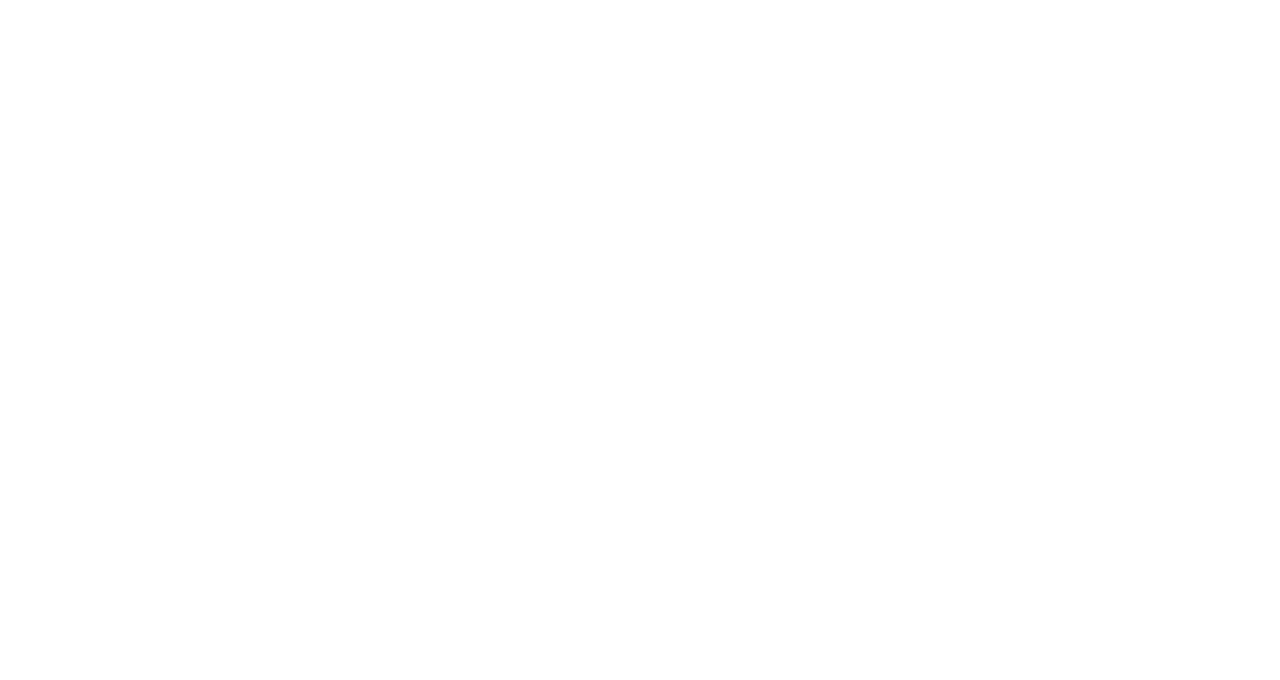
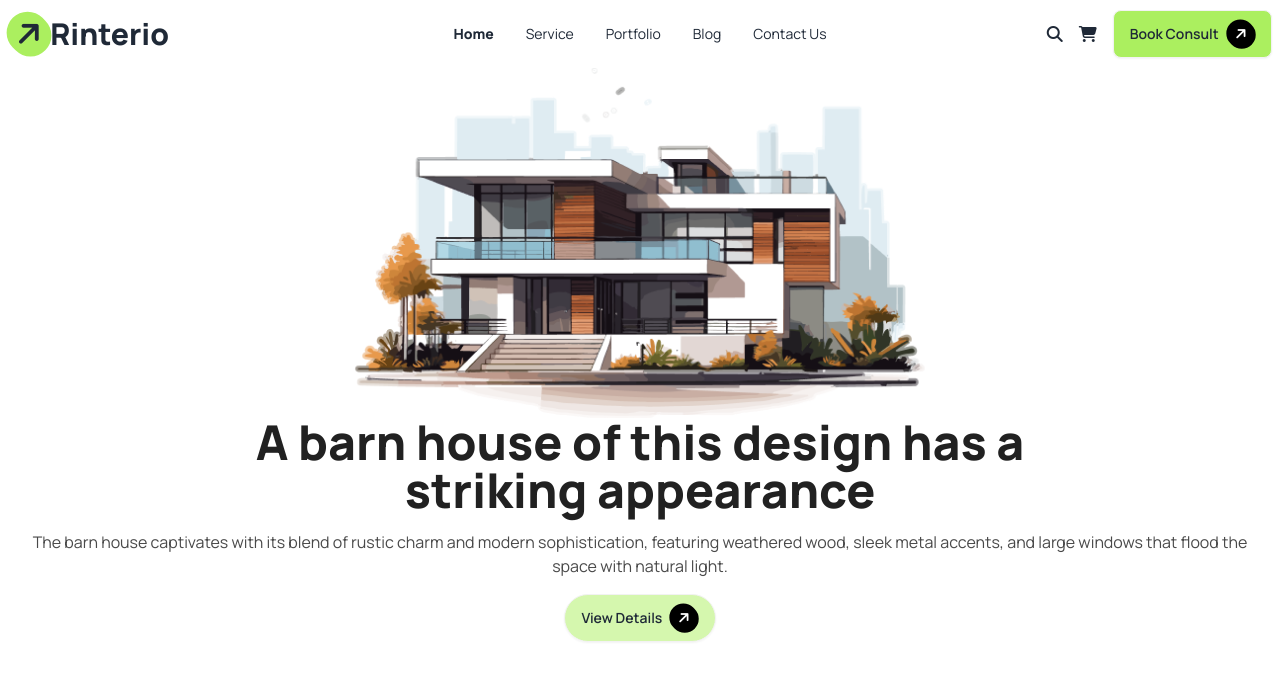
Before and after one commit to safin33221/Assignment-3, a plain HTML site: page index.html in a window 1280 px wide. Drawn offline with nearby package versions, Linux system fonts and the light colour scheme.

Commit message:
header section complete

```diff
--- a/index.html
+++ b/index.html
@@ -1,5 +1,5 @@
 <!DOCTYPE html>
-<html lang="en">
+<html lang="en" data-theme="light">
 <head>
     <meta charset="UTF-8">
     <meta name="viewport" content="width=device-width, initial-scale=1.0">
@@ -13,11 +13,18 @@
             extend: {
               colors: {
                 clifford: '#da373d',
+                'btn-bg': '#ABEF5F',
+                'para': '#494949',
+                'gradient-btn': 'rgba(171,239, 95,0.5)',
+
               }
             }
           }
         }
     </script>
+
+    <!-- font awesome link -->
+    <script src="https://kit.fontawesome.com/1f87d08519.js" crossorigin="anonymous"></script>
 
     <!-- monrope font link -->
     <link rel="preconnect" href="https://fonts.googleapis.com">
@@ -31,7 +38,56 @@
     </style>
     <title>Rinterio.com</title>
 </head>
-<body>
+<body class="manrope">
+    <!-- header section start -->
+    <header class="bg-gradient-to-r from-[#FFFFFF] to-[#FFFFFF]">
+        <section class="container mx-auto">
+            <nav>
+                <div class="navbar bg-base-100 flex justify-between">
+                    <div class="navbar-start">
+                      <h1 class="text-2xl md:text-3xl font-extrabold  "> <i class="fa fa-arrow-right bg-btn-bg rounded-full p-2 -rotate-45"></i>Rinterio</a>
+                    </div>
+
+                    <div class="navbar-center hidden lg:flex">
+                      <ul class="menu menu-horizontal px-1">
+                        <li class="font-extrabold"><a href="">Home</a></li>
+                        <li><a href="">Service</a></li>
+                        <li><a href="">Portfolio</a></li>
+                        <li><a href="">Blog</a></li>
+                        <li><a href="">Contact Us</a></li>
+                      </ul>
+                    </div>
+                    <div class="navbar-end hidden sm:flex">
+                        <div class=" lg:flex items-center space-x-4">
+                            <i class="fa fa-magnifying-glass"></i>
+                            <i class="fa fa-cart-shopping"></i>
+                            <a class="btn bg-btn-bg ">Book Consult<i class="fa fa-arrow-right bg-black text-white rounded-full p-2 -rotate-45"></i></a>
+
+                        </div>
+
+
+                    </div>
+                    <div class="sm:hidden mr-8 text-2xl bg-white rounded-full">
+                        <i class="fa fa-bars "></i>
+                    </div>
+                </div>
+            </nav>
+            <div class="px-8">
+                <div>
+                    <img src="./assets/banner.png" class="mx-auto" alt="">
+                </div>
+                <div class="text-center space-y-4">
+                    <h1 class="text-3xl  lg:text-5xl font-extrabold text-[#212121]">A barn house of this design has a <br> striking appearance</h1>
+                    <p class="text-para  text-center">
+                        The barn house captivates with its blend of rustic charm and modern sophistication, featuring weathered wood, sleek metal accents, and large windows that flood the space with natural light.
+
+                    </p>
+                    <button class=""><a class="btn bg-gradient-btn rounded-full">View Details<i class="fa fa-arrow-right bg-black text-white rounded-full p-2 -rotate-45"></i></a></button>
+                </div>
+            </div>
+        </section>
+    </header>
+    <!-- header section end -->
 
 </body>
 </html>
```
Also changed, not shown: tailwind.config.js (added, +8 -0 lines).
